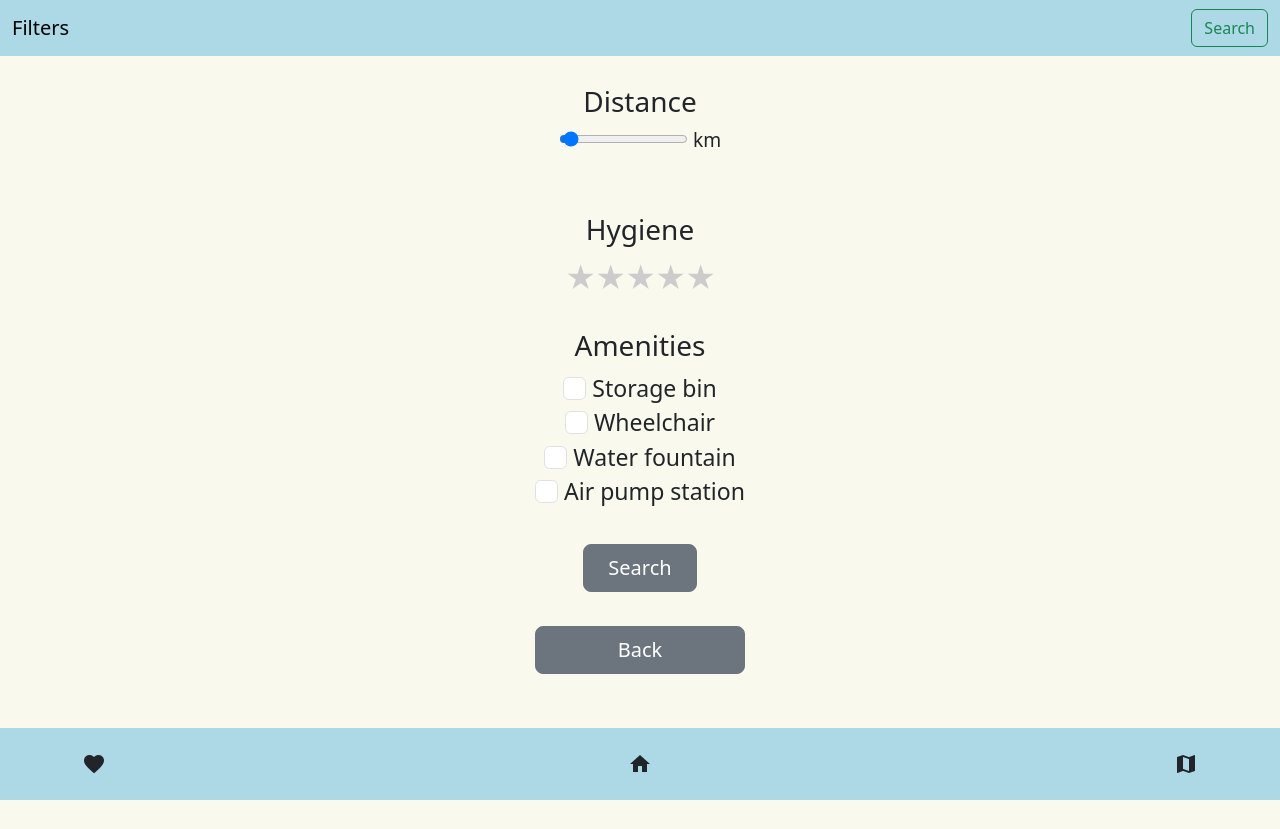
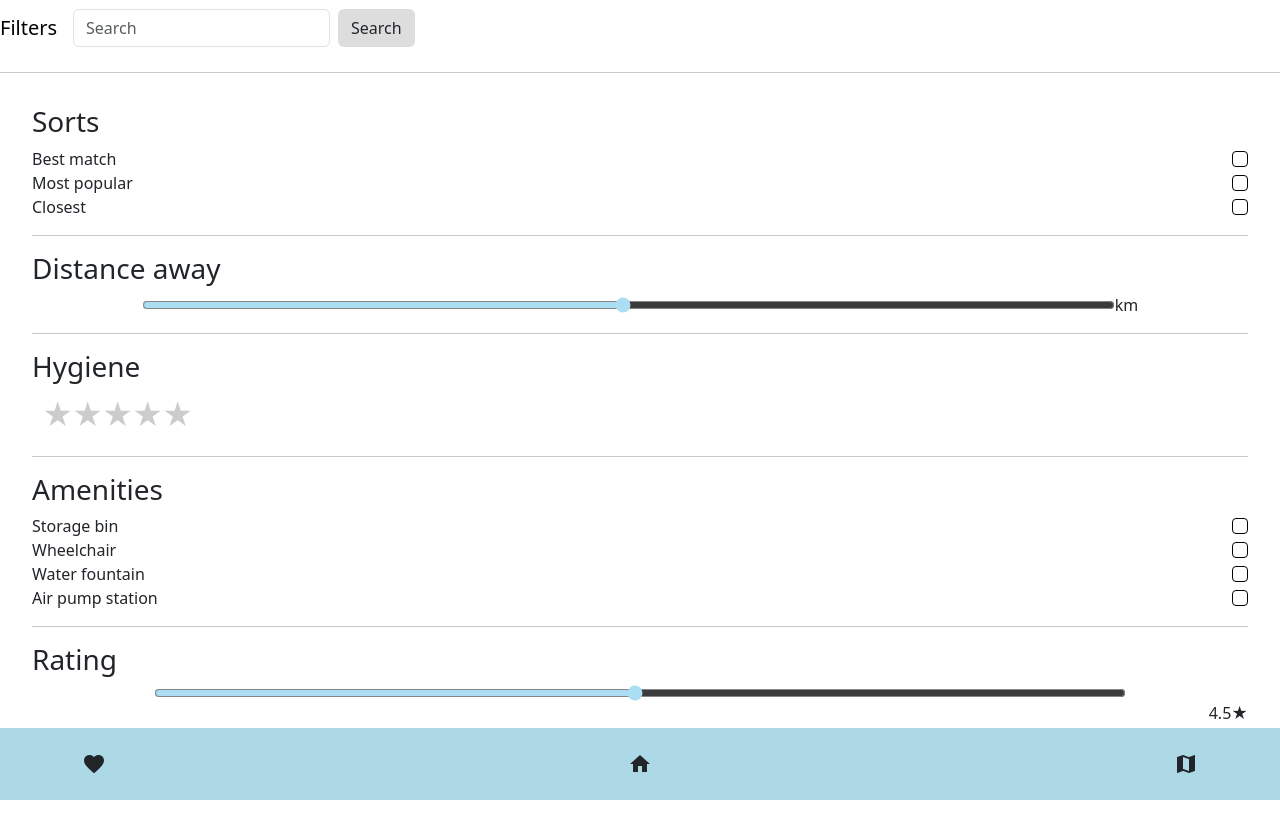
Before and after one commit to hwong210/1800_202330_BBY34, a plain HTML site: page Hyebin_Adjust and set my preference/filters.html in a window 1280 px wide. Before the commit the page ends 800 px from the top, so only its background shows below. Drawn offline with nearby package versions, Linux system fonts and the light colour scheme.

Commit message:
Filters and results

```diff
--- a/Hyebin_Adjust and set my preference/filters.html
+++ b/Hyebin_Adjust and set my preference/filters.html
@@ -32,41 +32,49 @@
 </head>
 
 <body>
-
     <!-- Your HTML Layout go here -->
-    <nav class="navbar navbar-expand-lg navbar-light bg-info">
-        <div class="container-fluid">
-            <a class="navbar-brand" href="#">
-                Filters</a>
-            <button class="navbar-toggler" type="button" data-bs-toggle="collapse"
-                data-bs-target="#navbarSupportedContent" aria-controls="navbarSupportedContent" aria-expanded="false"
-                aria-label="Toggle navigation">
-                <span class="navbar-toggler-icon"></span>
-            </button>
-            <div class="collapse navbar-collapse" id="navbarSupportedContent">
-                <ul class="navbar-nav me-auto mb-2 mb-lg-0">
-                    <li class="nav-item">
-                        <a class="nav-link" href="#"></a>
-                    </li>
-                </ul>
-                <button class="btn btn-outline-success" type="submit">Search</button>
-
+    <nav class="navbar navbar-expand-lg navbar-light fixed-top>
+        <div class=" container-fluid">
+        <a class="navbar-brand" href="#">Filters</a>
+        <form class="d-flex">
+            <input class="form-control me-2" type="search" placeholder="Search" aria-label="Search">
+            <button class="btn" type="submit">Search</button>
+        </form>
+        </div>
+    </nav>
+    <hr>
+    <div id="contents">
+        <div class="sorts">
+            <div>
+                <h3>Sorts</h3>
+            </div>
+            <div class="bestmatch">
+                <label class="form-check-label" for="bestmatch-checkbox">Best match</label>
+                <input class="form-check-input" type="checkbox" value="" id="bestmatch-checkbox">
+            </div>
+            <div class="mostpopular">
+                <label class="form-check-label" for="mostpopular-checkbox">Most popular </label>
+                <input class="form-check-input" type="checkbox" value="" id="mostpopular-checkbox">
+            </div>
+            <div class="closest">
+                <label class="form-check-label" for="closest-checkbox">Closest</label>
+                <input class="form-check-input" type="checkbox" value="" id="closest-checkbox">
             </div>
         </div>
-    </nav>
-
-    <br>
-    <div id="contents">
+        <hr>
         <div class="distance">
             <div>
-                <h3>Distance</h3>
+                <h3>Distance away</h3>
             </div>
-            <div><input type="range" min="1" max="100" value="5" class="slider" id="myRange"> km
+            <div class="rangediv"><input type="range" min="1" max="100" value="50" class="slider" id="myRange"> km
             </div>
         </div>
-        <br><br>
+
+        <hr>
         <div class="hygiene">
-            <h3>Hygiene</h3>
+            <div>
+                <h3>Hygiene</h3>
+            </div>
             <div class="rate">
                 <input type="radio" id="star1" name="rate" value="1" />
                 <label for="star1" title="text">1 star</label>
@@ -81,53 +89,59 @@
             </div>
         </div>
         <br>
+        <br>
+        <hr>
         <div class=amenities>
             <div>
                 <h3>Amenities</h3>
             </div>
             <div class="storgagebin">
-                <input class="form-check-input" type="checkbox" value="" id="storagebin-checkbox">
                 <label class="form-check-label" for="storagebin-checkbox">
                     Storage bin
                 </label>
+                <input class="form-check-input" type="checkbox" value="" id="storagebin-checkbox">
+
             </div>
             <div class="wheelchair">
-                <input class="form-check-input" type="checkbox" value="" id="wheelchair-checkbox">
                 <label class="form-check-label" for="wheelchair-checkbox">
                     Wheelchair
                 </label>
+                <input class="form-check-input" type="checkbox" value="" id="wheelchair-checkbox">
+
             </div>
             <div class="waterfountain">
-                <input class="form-check-input" type="checkbox" value="" id="waterfountain-checkbox">
                 <label class="form-check-label" for="waterfountain-checkbox">
                     Water fountain
                 </label>
+                <input class="form-check-input" type="checkbox" value="" id="waterfountain-checkbox">
             </div>
             <div class="airpumpstation">
-                <input class="form-check-input" type="checkbox" value="" id="airpump-checkbox">
                 <label class="form-check-label" for="airpump-checkbox">
                     Air pump station
                 </label>
+                <input class="form-check-input" type="checkbox" value="" id="airpump-checkbox">
             </div>
-            <br>
+        </div>
+        <hr>
+        <div class="rating">
+            <div>
+                <h3>Rating</h3>
+            </div>
+            <div class="rangediv"><input type="range" min="1" max="100" value="50" class="slider" id="myRange"></div>
+            <div id="ratingrate">
+                <span id="rate">4.5★</span>
+            </div>
+        </div>
+        <div class="button-container">
             <div class="d-grid gap-2 d-sm-flex justify-content-sm-center">
-                <button type="button" id="search" class="btn btn-lg btn-secondary px-4 gap-3">Search</button>
+                <button type="button" id="search" class="btn px-4 gap-3">Search</button>
             </div>
-            <br>
-            <div class="d-grid gap-2 d-sm-flex justify-content-sm-center">
-                <button type="button" id="back" class="btn btn-lg btn-secondary px-4 gap-3">Back</button>
-            </div>
-            <br>
         </div>
+        <br>
     </div>
-
+    </div>
     <!-- copyright footer -->
     <footer>
-        <div class="fixed-bottom py-3 bg-info">
-            <div class="container text-center">
-                My Sticky (Padded Blue) Footer
-            </div>
-        </div>
         <div class="navbar justify-content-evenly bg-info fixed-bottom">
             <div class="container py-3">
                 <i class="material-icons">favorite</i>
--- a/Hyebin_Adjust and set my preference/styles/style.css
+++ b/Hyebin_Adjust and set my preference/styles/style.css
@@ -1,16 +1,8 @@
-#map {
+/* #back {
     display: flex;
     justify-content: center;
     align-items: center;
-    width: 100%;
-}
-
-#back {
-    display: flex;
-    justify-content: center;
-    align-items: center;
-    width: 100%;
-}
+} */
 
 /* view lists */
 #viewlists {
@@ -30,8 +22,8 @@
 
 /* ratings */
 * {
-    margin: 0;
-    padding: 0;
+    margin: 10;
+    padding: 10;
 }
 
 .rate {
@@ -60,12 +52,12 @@
 }
 
 .rate>input:checked~label {
-    color: #ffc700;
+    color: skyblue;
 }
 
 .rate:not(:checked)>label:hover,
 .rate:not(:checked)>label:hover~label {
-    color: #deb217;
+    color: skyblue;
 }
 
 .rate>input:checked+label:hover,
@@ -73,7 +65,7 @@
 .rate>input:checked~label:hover,
 .rate>input:checked~label:hover~label,
 .rate>label:hover~input:checked~label {
-    color: #c59b08;
+    color: skyblue;
 }
 
 /* Modified from: https://github.com/mukulkant/Star-rating-using-pure-css */
@@ -99,10 +91,10 @@
 }
 
 .btn-primary {
-    color: #000000;
+    color: skyblue;
     /* Light shade for text */
     font-size: 150%;
-    background-color: #D9DBF1;
+    background-color: #ffffff;
     /* Dark shade for primary button background */
     border-color: #000000;
     /* Darkest shade for border */
@@ -110,23 +102,14 @@
 }
 
 body {
-    background-color: #F9F9ED;
-    font-size: larger;
+    background-color: #ffffff;
+
     /* Light shade for body background */
 }
 
-.amenities {
-    font-size: larger;
-}
-
 #contents {
-    width: 100%;
-    overflow: hidden;
-    display: flex;
-    flex-direction: column;
-    justify-content: center;
-    align-items: center;
-    text-align: center;
+    margin: 1rem;
+    padding: 1rem;
 }
 
 .rate {
@@ -134,3 +117,51 @@ body {
     justify-content: center;
     align-items: center;
 }
+
+.form-check-input {
+    float: right;
+}
+
+.btn {
+    background-color: #dddddd;
+}
+
+.form-check-input {
+    background-color: rgb(255, 255, 255);
+    border-color: #000000;
+}
+
+#myRange {
+    accent-color: rgb(171, 222, 242);
+    color: #ccc;
+    overflow: hidden;
+    width: 80%;
+}
+
+#ratingrate {
+    display: flex;
+    justify-content: flex-end;
+}
+
+.rangediv {
+    display: flex;
+    justify-content: center;
+    align-items: center;
+}
+
+#buttondiv {
+    display: flex;
+    justify-content: center;
+    align-items: center;
+}
+
+.button-container {
+    display: flex;
+    justify-content: center;
+    /* Horizontally centers the buttons */
+}
+
+.button-container .btn {
+    margin: 5px;
+    /* Add spacing between buttons */
+}
```
Also changed, not shown: Hyebin_Adjust and set my preference/result.html (+42 -51 lines), Hyebin_Adjust and set my preference/images/washroom3.jpg (added), 2 other files.
